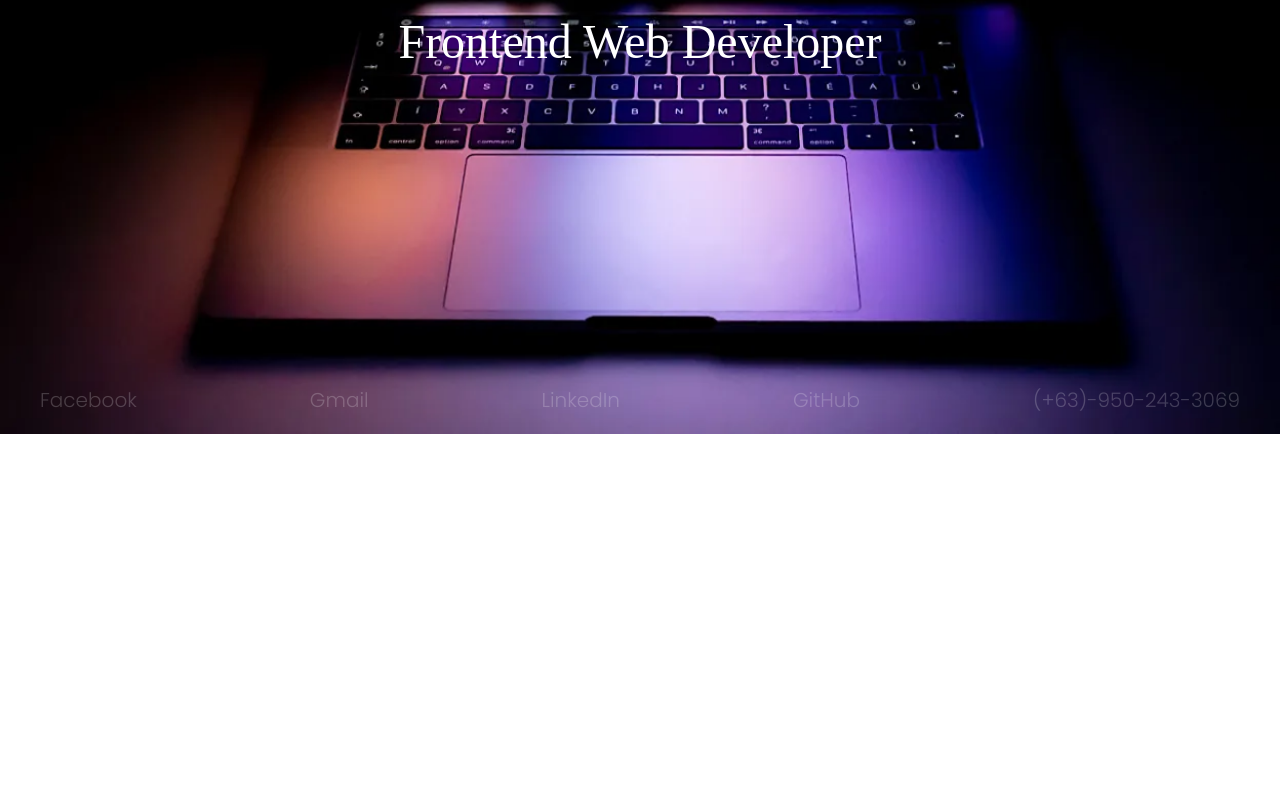
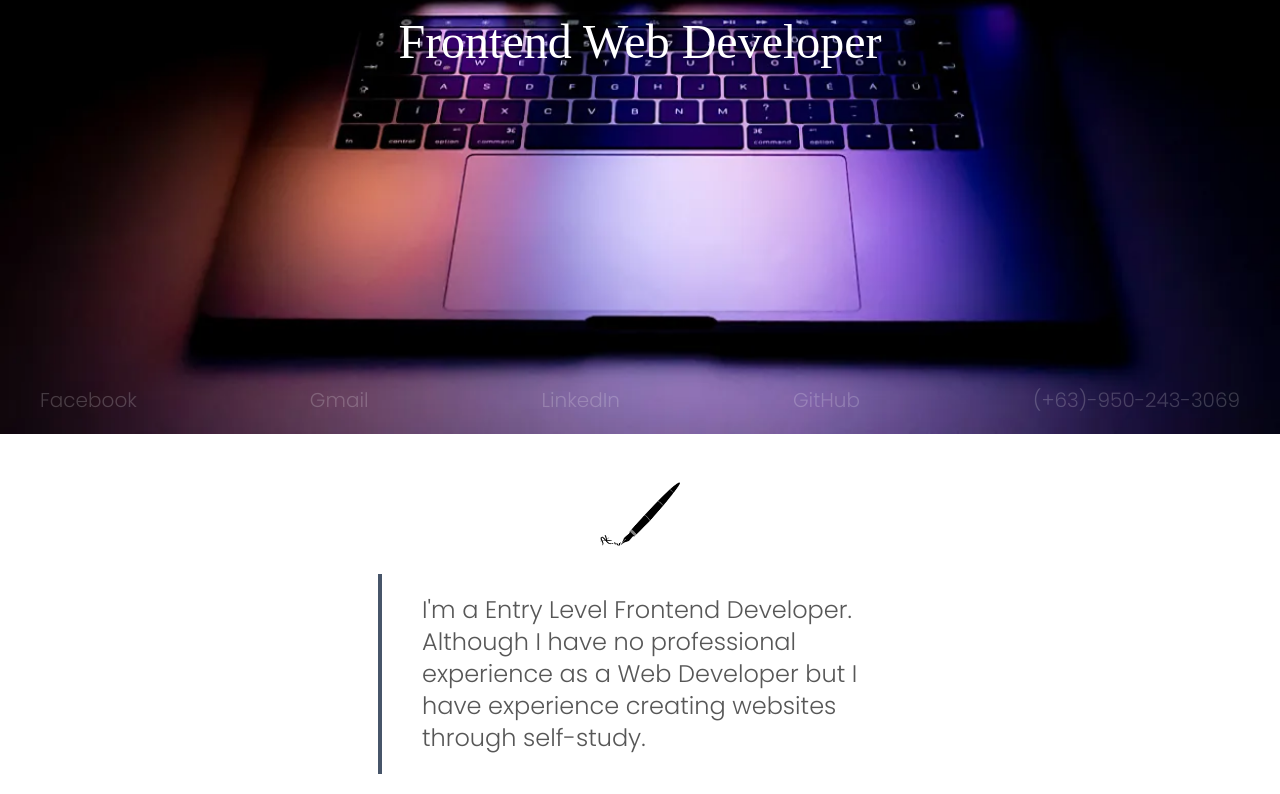
Before and after one commit to Rej327/Portfolio-V2, a React (Vite) app: page / in a window 1280 px wide. Shown: the part 366-1160 px from the top of the page. Before the commit the page ends 800 px from the top, so only its background shows below. Built offline with nearby package versions, Linux system fonts and the light colour scheme; a web font is replaced by a local one.

Commit message:
Cover Letter

```diff
--- a/src/App.css
+++ b/src/App.css
@@ -26,3 +26,7 @@ body {
   text-decoration: none;
   text-transform: none;
 }
+
+p {
+  color: rgb(87, 87, 87);
+}
--- a/src/App.jsx
+++ b/src/App.jsx
@@ -1,10 +1,12 @@
 import "./App.css";
+import CoverLetter from "./components/CoverLetter";
 import Hero from "./components/Hero";
 
 function App() {
   return (
     <div>
       <Hero />
+      <CoverLetter />
     </div>
   );
 }
--- /dev/null
+++ b/src/components/CoverLetter.jsx
@@ -0,0 +1,16 @@
+import writting from "../assets/writting.png";
+
+export default function CoverLetter() {
+  return (
+    <div className="full px-2">
+      <img src={writting} className="mx-auto w-10 mt-5 sm:w-20 sm:mt-10" />
+      <div className="w-fit mx-auto border-l-2 my-5 md:border-l-4  border-slate-600 md:pl-10 pl-5">
+        <p className="max-w-[30rem] md:text-2xl py-5">
+          I'm a Entry Level Frontend Developer. Although I have no professional
+          experience as a Web Developer but I have experience creating websites
+          through self-study.
+        </p>
+      </div>
+    </div>
+  );
+}
```
